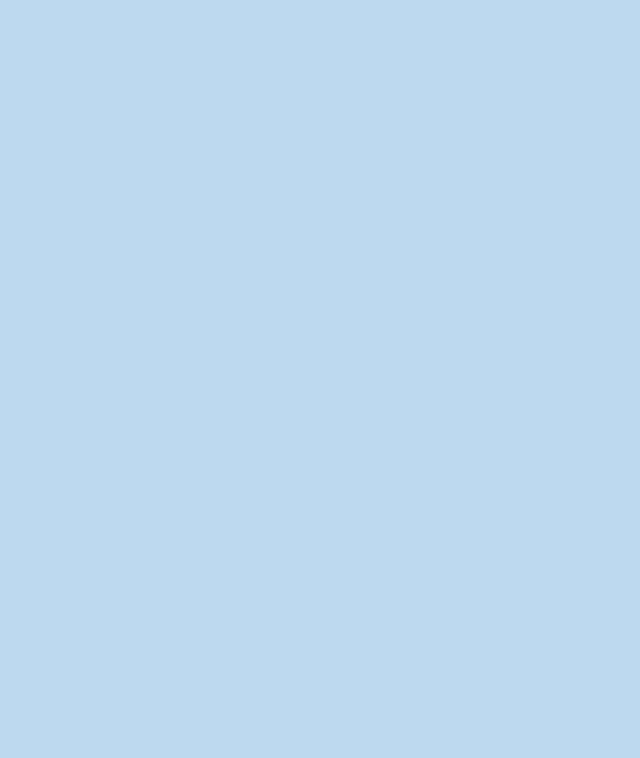
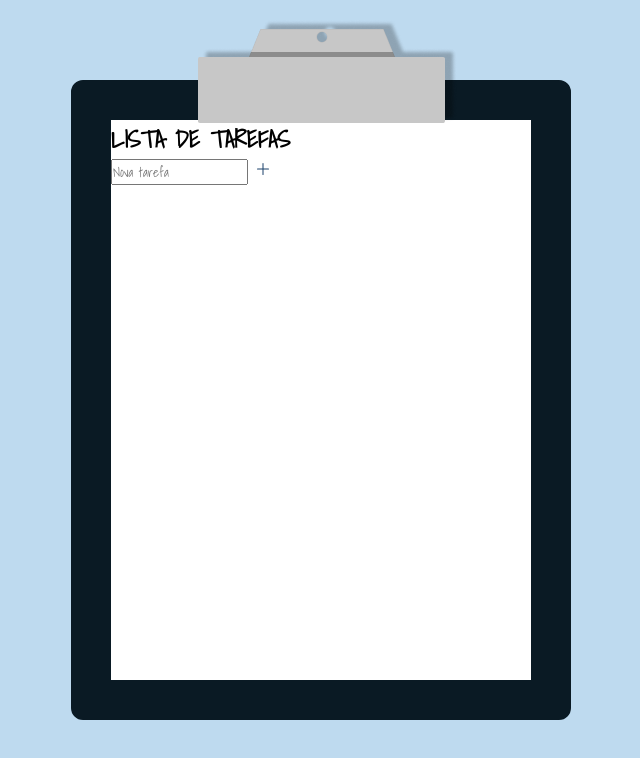
Before and after one commit to Caroli-ne/lista-de-tarefas, a plain HTML site: page index.html in a window 1280 px wide. Shown: the whole page, without its empty margins (319-959 px from the left). Drawn offline with Linux system fonts and the light colour scheme.

Commit message:
feat: Novas imagens e estilo do css

```diff
--- /dev/null
+++ b/css/style.css
@@ -0,0 +1,21 @@
+.container {
+    width: 500px;
+    height: 80vh;
+  }
+
+  .detalhe_prancheta {
+    position: relative;
+    top: -60px;
+    left: calc(50% - 123.5px);
+    z-index: 2;
+  }
+
+  .content {
+    position: relative;
+    top: -110px;
+    width: 100%;
+    height: 100%;
+    border: 40px solid var(--blue900);
+    border-radius: 12px;
+    background-color: var(--white);
+  }
--- a/index.html
+++ b/index.html
@@ -1,22 +1,38 @@
 <!DOCTYPE html>
-<html lang="pt-br">
-
-<head>
-    <meta charset="UTF-8">
-    <meta name="viewport" content="width=device-width, initial-scale=1.0">
-    <link rel="stylesheet" href="../css/reset.css">
+<html lang="pt-BR">
+  <head>
     <link rel="preconnect" href="https://fonts.googleapis.com" />
     <link rel="preconnect" href="https://fonts.gstatic.com" crossorigin />
-    <link href="https://fonts.googleapis.com/css2?family=Shadows+Into+Light&display=swap"rel="stylesheet"/>
+    <link
+      href="https://fonts.googleapis.com/css2?family=Shadows+Into+Light&display=swap"
+      rel="stylesheet"
+    />
 
-</head>
+    <meta charset="UTF-8" />
+    <meta name="viewport" content="width=device-width, initial-scale=1.0" />
 
-<body>
+    <link rel="stylesheet" href="./css/reset.css" />
+    <link rel="stylesheet" href="./css/style.css" />
+    <title>Lista de Tarefas</title>
+  </head>
+  <body>
+    <main class="container">
+      <img src="imagens/detalhe_prancheta.png" alt="detalhe prancheta" class="detalhe_prancheta" />
 
+      <div class="content">
+        <section class="header">
+          <h1>LISTA DE TAREFAS</h1>
+        </section>
 
-
-
-</body>
-
-
+        <section class="list">
+          <form class="form_new_task">
+            <input type="text" aria-label="Input para criar nova nota" placeholder="Nova tarefa" />
+            <span role="button" aria-label="botão de adicionar nova nota">
+              <img src="imagens/plus.svg" alt="plus" />
+            </span>
+          </form>
+        </section>
+      </div>
+    </main>
+  </body>
 </html>
```
Also changed, not shown: imagens/check.svg (added), imagens/dots-three-vertical.svg (added), imagens/pencil-simple.svg (added), imagens/plus.svg (added), imagens/trash-simple.svg (added), imagens/x.svg (added).
